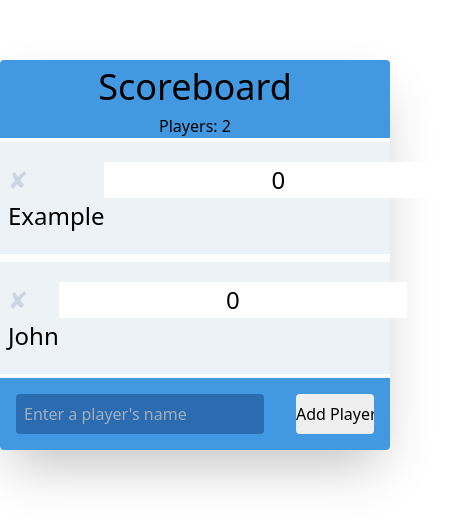
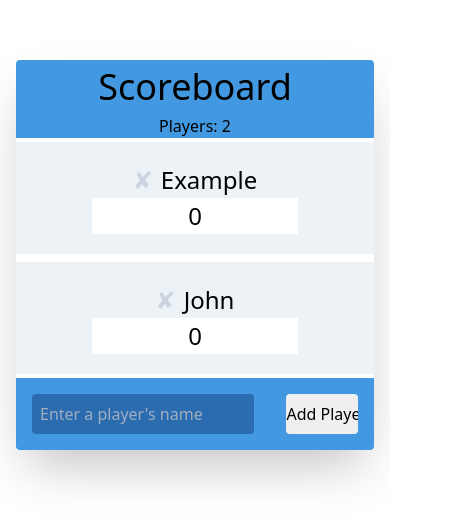
Before and after one commit to Joshua-Lucas/Scoraboard-App, a React (Create React App) app: page / in a window 390 px wide. Shown: the part 167-690 px from the top of the page, 452 px wide, since content can reach past the window. Built offline with nearby package versions, Linux system fonts and the light colour scheme.

Commit message:
made playerlist component responsive

```diff
--- a/src/components/Player.js
+++ b/src/components/Player.js
@@ -11,10 +11,10 @@ class Player extends PureComponent
         <Consumer>
             {({players, actions}) =>
                 (
-                    <div className=" bg-gray-200 flex w-full m-1 p-2 py-5 w-1/2 ">
-                        <div className=" flex-1 text-2xl">
+                    <div className=" bg-gray-200 flex flex-col items-center w-full m-1 p-2 py-5 w-1/2 sm:flex-row  ">
+                        <div className=" sm:flex-1 text-2xl">
                             <button className="text-gray-400  hover:text-red-900 pr-2 " onClick={() => actions.removePlayer(players[index].id)}>&#10008;</button>
-                            {players[index].name}
+                            <span className="">{players[index].name}</span>
                         </div>
                         <Score
                             index={index}
--- a/src/components/Score.js
+++ b/src/components/Score.js
@@ -28,8 +28,8 @@ class Score extends Component
 
                    return (
 
-                        <form className="mr-5" onSubmit={handleSubmit} >
-                            <input className="text-center text-2xl placeholder-black" type="text"
+                        <form className="flex justify-center sm:flex-none sm:mr-5" onSubmit={handleSubmit} >
+                            <input className="w-3/5 text-center text-2xl placeholder-black sm:w-full" type="text"
                             value={this.state.value}
                             onChange={this.handleChange}
                             placeholder={players[this.props.index].score}/>
```
